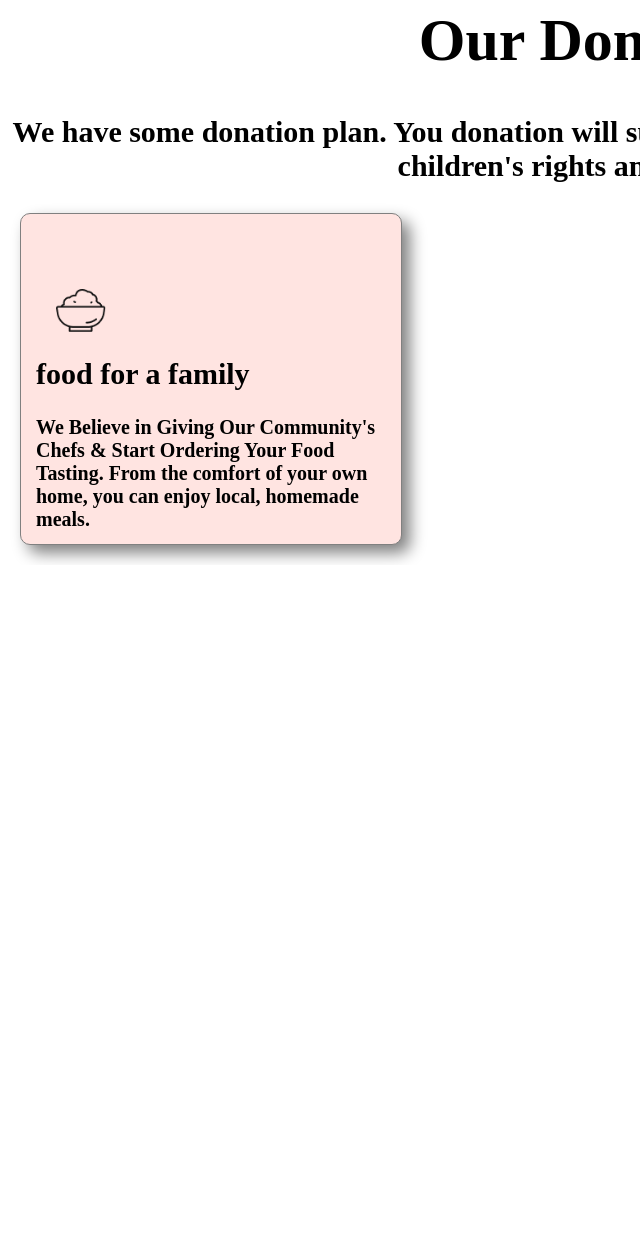
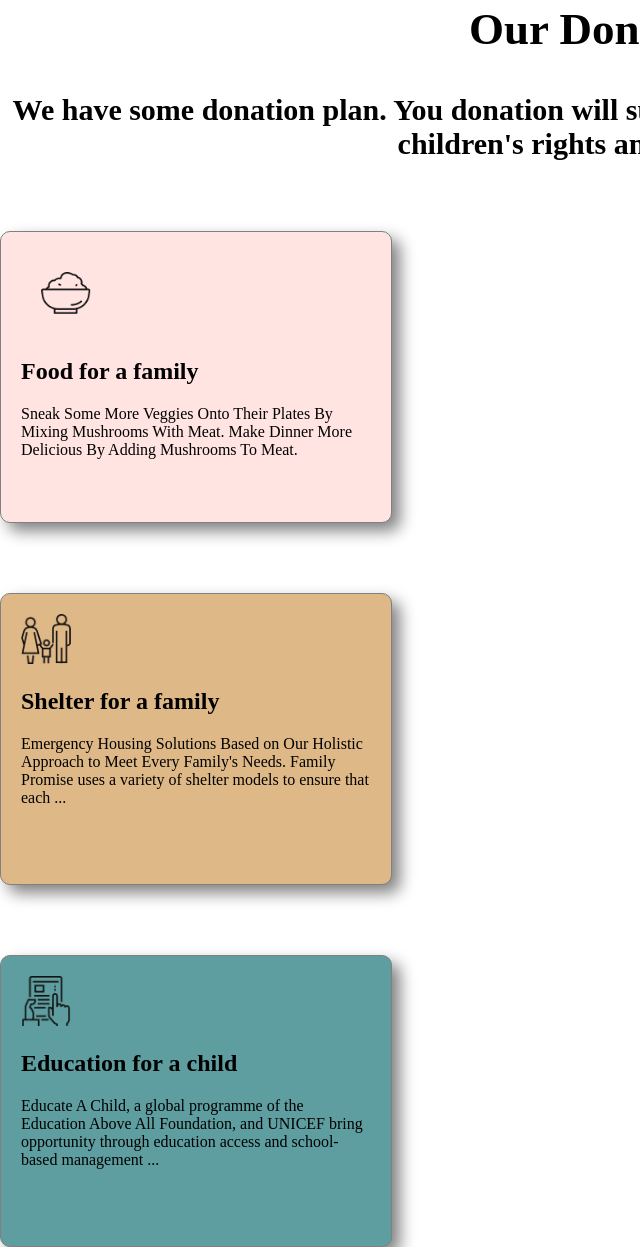
Before and after one commit to mobarakahmed1/donation-our-batch-6, a plain HTML site: page index.html in a window 1280 px wide. Shown: the part 1257-2504 px from the top of the page, without its empty margins (0-640 px from the left). Before the commit the page ends 1822 px from the top, so only its background shows below. Drawn offline with Linux system fonts and the light colour scheme; a web font is replaced by a local one.

Commit message:
add section

```diff
--- a/index.html
+++ b/index.html
@@ -53,37 +53,60 @@
 </div>
 </div>
 </section>
+<section>
 <div class="nature">
-  <h1>Our Domatin pln</h1>
+  <h1>Our Donatin plan</h1>
   <p>
     We have some donation plan. You donation will support plan international's vital work to advance children's rights and
     equality for grils
   </p>
 </div>
-<section>
-  <div>
-    <div class="setion">
+</section>
 
+<div class="section-two">
   <div class="card1">
-        <div class="card2"></div>
-        <div class="card3"></div>
+    <div class="card2">
     <img class="fodder" src="icons/food.png" alt="">
     <h2>
-          food for a family
+      Food for a family
     </h2>
     <p>
-          We Believe in Giving Our Community's Chefs & Start Ordering Your Food Tasting. From the comfort of your own home,
-          you
-          can enjoy local, homemade meals.
+      Sneak Some More Veggies Onto Their Plates By Mixing Mushrooms With Meat. Make Dinner More Delicious By Adding Mushrooms
+      To Meat.
     </p>
     </div>
   </div>
 </div>
-</section>
 
-<div>
+<div class="control">
+  <div class="pen1">
+    <div class="pen2">
+      <img class="shelter-icom" src="icons/shelter.png" alt="">
+      <h2>
+        Shelter for a family
+      </h2>
+      <p>
+        Emergency Housing Solutions Based on Our Holistic Approach to Meet Every Family's Needs. Family Promise uses a variety
+        of shelter models to ensure that each ...
+      </p>
+    </div>
+  </div>
+</div>
+
+  <div class="super">
+    <div class="super-man">
+      <div class="supari">
+        <img class="super-real" src="icons/Frame-1.png" alt="">
+        <h2>
+          Education for a child
+        </h2>
+        <p>
+          Educate A Child, a global programme of the Education Above All Foundation, and UNICEF bring opportunity through
+          education access and school-based management ...
+        </p>
 
       </div>
-
+    </div>
+  </div>
     </body>
     </html>
--- a/style.css
+++ b/style.css
@@ -86,40 +86,69 @@ background-color: tomato;
 padding: 10px 18px;
 margin: 0px;
 border-radius: 8px;
-
 color: white;
 font-weight: 700;
 
 }
-.setion{
-    text-align: center;
-    font-size: 20px;
-    font-weight: 700;
-   margin: 20px;
+.section-two{
+    margin-top: 70px;
+
 }
 
 .card1{
    width: 350px;
-   height: 300px;
+   height: 250px;
    border: 1px solid gray;
    text-align: left;
    box-shadow: 8px 8px 16px gray;
    background-color: mistyrose;
-   padding: 15px;
+   padding: 20px;
    border-radius: 10px;
-
-
-
-}
-
-.card2{
-   padding: 20px;
-
+   margin-top: 30px;
 
 
 }
 .fodder{
     width: 50px;
-    display: flex;
    margin: 20px;
 }
+
+
+.control{
+    margin-top: 70px;
+}
+.pen1{
+    width: 350px;
+    height: 250px;
+    border: 1px solid gray;
+    text-align: left;
+    box-shadow: 8px 8px 16px gray;
+    background-color: burlywood;
+    padding: 20px;
+    border-radius: 10px;
+    margin-top: 30px;
+
+}
+.shelter-icom{
+    width: 50px;
+}
+
+.super{
+    margin-top: 70px;
+
+}
+
+.super-man{
+    width: 350px;
+    height: 250px;
+    border: 1px solid gray;
+    text-align: left;
+    box-shadow: 8px 8px 16px gray;
+    background-color: cadetblue;
+    padding: 20px;
+    border-radius: 10px;
+    margin-top: 30px;
+}
+.super-real{
+    width: 50px;
+}
```
Lines whose indentation alone changed are shown as unchanged.
